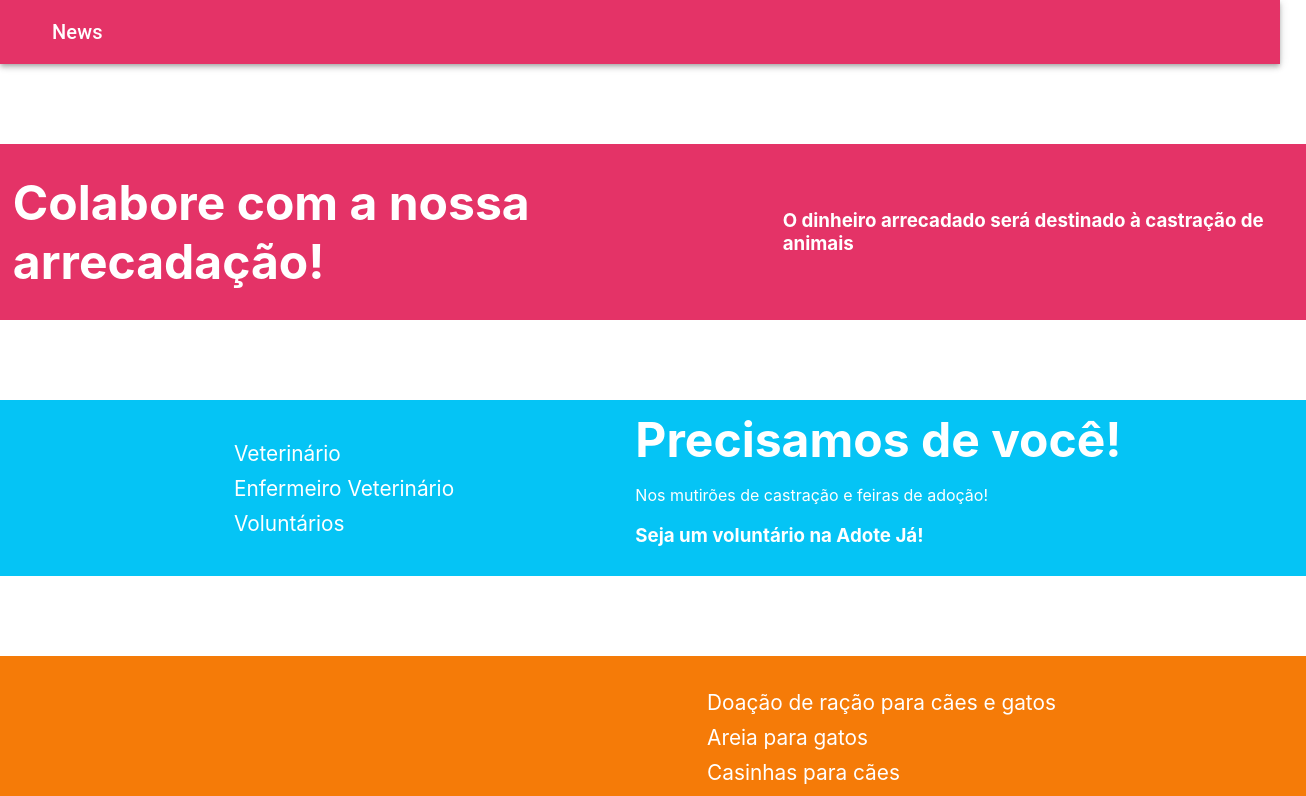
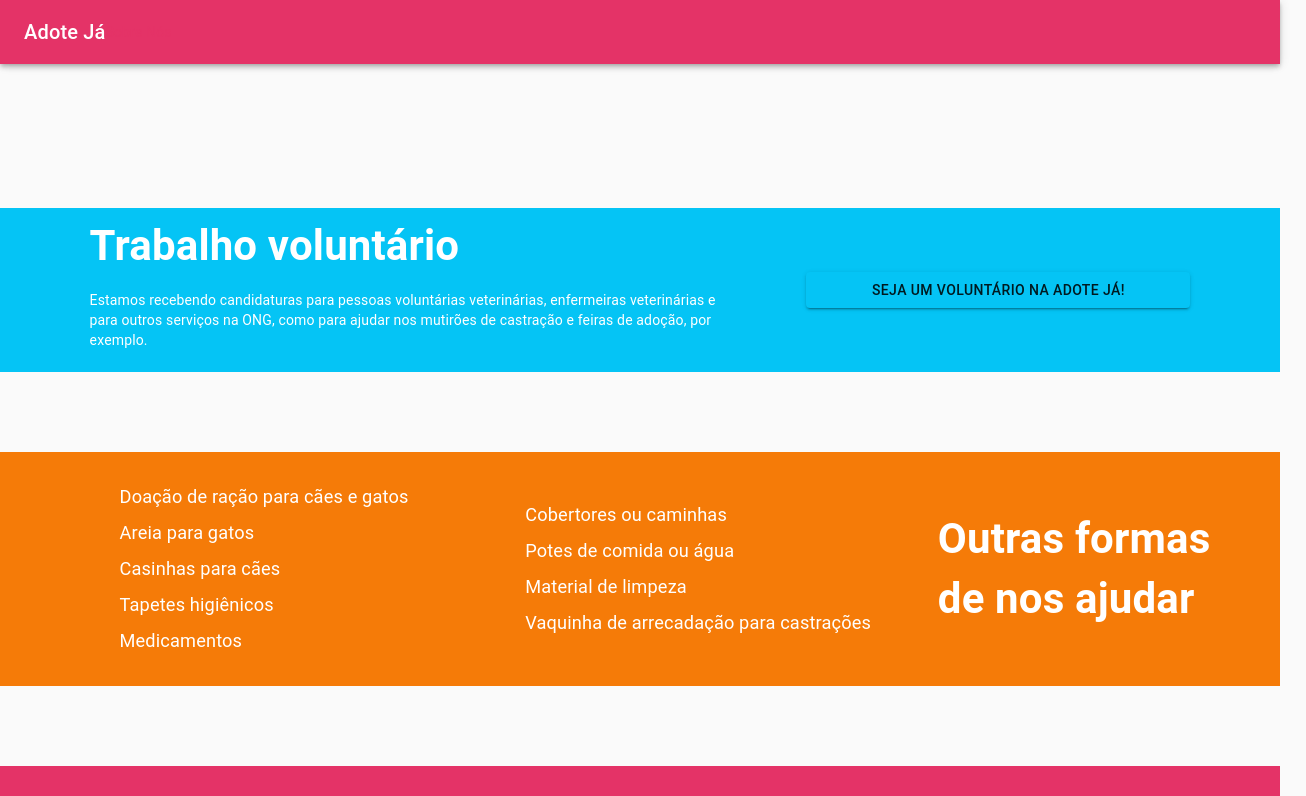
Before and after one commit to ClaraMeirelles/HackatonProvi-Ong-AdoteJa, a React (Create React App) app in the folder Front/adoteja/: page /como-ajudar in a window 1280 px wide. Shown: the top 796 px of the page, 1306 px wide, since content can reach past the window. Built offline with nearby package versions, Linux system fonts and the light colour scheme.

Commit message:
correção dos textos e atualização do header enviado pela Luana

```diff
--- a/Front/adoteja/src/Components/Header/Header.js
+++ b/Front/adoteja/src/Components/Header/Header.js
@@ -1,38 +1,86 @@
 import React from 'react';
-import { makeStyles } from '@material-ui/core/styles';
+import PropTypes from 'prop-types';
 import AppBar from '@material-ui/core/AppBar';
 import Toolbar from '@material-ui/core/Toolbar';
 import Typography from '@material-ui/core/Typography';
-import IconButton from '@material-ui/core/IconButton';
+import { makeStyles } from '@material-ui/core/styles';
+import CssBaseline from '@material-ui/core/CssBaseline';
+import useScrollTrigger from '@material-ui/core/useScrollTrigger';
+import Fab from '@material-ui/core/Fab';
+import Zoom from '@material-ui/core/Zoom';
+import Link from '@material-ui/core/Link';
 
 const useStyles = makeStyles((theme) => ({
   root: {
-    flexGrow: 1,
-  },
-  menuButton: {
-    marginRight: theme.spacing(2),
-  },
-  title: {
-    flexGrow: 1,
+    position: 'fixed',
+    bottom: theme.spacing(2),
+    right: theme.spacing(2),
   },
 }));
 
-export default function Header() {
+function ScrollTop(props) {
+  const { children, window } = props;
   const classes = useStyles();
 
+  const trigger = useScrollTrigger({
+    target: window ? window() : undefined,
+    disableHysteresis: true,
+    threshold: 100,
+  });
+
+  const handleClick = (event) => {
+    const anchor = (event.target.ownerDocument || document).querySelector('#back-to-top-anchor');
+
+    if (anchor) {
+      anchor.scrollIntoView({ behavior: 'smooth', block: 'center' });
+    }
+  };
+
+
+
   return (
-    <div className={classes.root}>
-      <AppBar position="static">
-        <Toolbar>
-          <IconButton edge="start" className={classes.menuButton} color="inherit" aria-label="menu">
+    <Zoom in={trigger}>
+      <div onClick={handleClick} role="presentation" className={classes.root}>
+        {children}
+      </div>
+    </Zoom>
 
-          </IconButton>
-          <Typography variant="h6" className={classes.title}>
-            News
-          </Typography>
-
-        </Toolbar>
-      </AppBar>
-    </div>
   );
 }
+
+ScrollTop.propTypes = {
+  children: PropTypes.element.isRequired,
+
+  window: PropTypes.func,
+};
+
+
+export default function BackToTop(props) {
+  return (
+    <React.Fragment>
+      <CssBaseline />
+      <AppBar>
+        <Toolbar>
+          <Typography variant="h6">Adote Já</Typography>
+
+
+          <Link href="#AboutPage"  variant="body2">
+          Sobre Nós
+
+          </Link>
+        </Toolbar>
+
+      </AppBar>
+      <Toolbar>
+
+      </Toolbar>
+      <Toolbar id="back-to-top-anchor" />
+
+      <ScrollTop {...props}>
+        <Fab color="secondary" size="small" aria-label="scroll back to top">
+
+        </Fab>
+      </ScrollTop>
+    </React.Fragment>
+  );
+  }
--- a/Front/adoteja/src/Constants/theme.js
+++ b/Front/adoteja/src/Constants/theme.js
@@ -9,7 +9,7 @@ export const theme = createTheme({
       main: primaryColor,
     },
     secondary: {
-      main: tercearyColor,
+      main: secondaryColor,
     },
     info: {
       main: tercearyColor,
@@ -17,11 +17,13 @@ export const theme = createTheme({
     white: {
       main: white,
     },
+
     text: {
       primary: white,
       secondary: white,
       terceary: white,
       white: tercearyColor,
+
     },
   },
 });
--- a/Front/adoteja/src/Pages/ApplicationForm/ApplicationForm.js
+++ b/Front/adoteja/src/Pages/ApplicationForm/ApplicationForm.js
@@ -1,6 +1,6 @@
 import { TextField, Select, InputLabel, FormControl, Button } from '@material-ui/core'
 import { useForm } from "../../Hooks/useForm"
-import { ApplicationButton } from './styled'
+import { ApplicationButton, InputText } from './styled'
 
 export default function ApplicationForm() {
     const { form, handleInput, clearInputs } = useForm({
@@ -20,7 +20,7 @@ export default function ApplicationForm() {
     }
     return (
         <form onSubmit={submitForm}>
-            <TextField
+            <InputText
                 name='name'
                 value={form.name}
                 onChange={handleInput}
@@ -28,6 +28,7 @@ export default function ApplicationForm() {
                 label="Nome"
                 variant="outlined"
                 margin='normal'
+                color='default'
                 required
             />
             <TextField
--- a/Front/adoteja/src/Pages/ApplicationForm/styled.js
+++ b/Front/adoteja/src/Pages/ApplicationForm/styled.js
@@ -1,5 +1,6 @@
-import { Button } from "@material-ui/core";
+import { Button, TextField } from "@material-ui/core";
 import styled from "styled-components";
+import { primaryColor } from "../../Constants/colors";
 
 export const ApplicationFormContainer = styled.section`
     display: flex;
@@ -7,18 +8,22 @@ export const ApplicationFormContainer = styled.section`
     align-items: center;
     justify-content: center;
     padding: 16px;
+    color: black !important;
     form{
         display: flex;
         flex-direction: column;
         width: 50vw;
-
+        color:black !important;
         button{
             margin-top: 24px;
         }
-
     }
 `
 
 export const ApplicationButton = styled(Button)`
     border-radius: 30px;
 `
+
+export const InputText = styled(TextField)`
+    color: ${primaryColor};
+`
--- a/Front/adoteja/src/Pages/HomePage/styled.js
+++ b/Front/adoteja/src/Pages/HomePage/styled.js
@@ -23,6 +23,15 @@
                 border-radius: 30px;
             }
         }
+        a{
+            text-decoration:none;
+            color: ${primaryColor};
+            font-weight:bold;
+            cursor: pointer;
+            :hover{
+                text-decoration: underline;
+            }
+        }
     `
 
     export const InfosContainer = styled.div`
@@ -38,7 +47,7 @@
             min-height: fit-content;
             border-radius: 30px;
             padding: 16px 32px;
-            max-width: 15vw;
+            width: 15vw;
             text-align:center;
             opacity: 50%;
             h1{
@@ -81,6 +90,7 @@
         width: 30vw;
         display: block;
         border-color: white;
+        color: white !important;
     `
 
     export const HowToHelp = styled.section`
--- a/Front/adoteja/src/Pages/HowToHelpPage/HowToHelpPage.js
+++ b/Front/adoteja/src/Pages/HowToHelpPage/HowToHelpPage.js
@@ -1,7 +1,8 @@
 import React from "react"
 import { useHistory } from "react-router-dom"
 import Header from "../../Components/Header/Header"
-import { HowToHelpPageContainer, PrimaryColorContainer, SecondaryColorContainer, TercearyColorContainer } from "./styled"
+import { goToApplication } from "../../Routes/coordinator"
+import { HowToHelpPageContainer, PrimaryColorContainer, SecondaryColorContainer, TercearyColorContainer, HowToHelpButton } from "./styled"
 
 
 export default function HowToHelpPage() {
@@ -9,44 +10,41 @@ export default function HowToHelpPage() {
     return (
         <HowToHelpPageContainer>
             <Header />
-            <PrimaryColorContainer>
-                <h1>
-                    Colabore com a nossa arrecadação!
-                </h1>
-                <h3>O dinheiro arrecadado será destinado à castração de animais</h3>
-            </PrimaryColorContainer>
             <SecondaryColorContainer>
-                <ul>
-                    <li>Veterinário</li>
-                    <li>Enfermeiro Veterinário</li>
-                    <li>Voluntários</li>
-                </ul>
                 <div>
-                    <h1>Precisamos de você!</h1>
-                    <p>Nos mutirões de castração e feiras de adoção!</p>
-                    <h3>Seja um voluntário na Adote Já!</h3>
+                    <h1>
+                        Trabalho voluntário
+                    </h1>
+                    <p>
+                        Estamos recebendo candidaturas para pessoas voluntárias veterinárias,
+                        enfermeiras veterinárias e para outros serviços na ONG, como para ajudar nos mutirões de castração e feiras de adoção,
+                        por exemplo.
+                    </p>
                 </div>
+                <HowToHelpButton variant="contained" color='secondary' onClick={() => goToApplication(history)}>
+                    Seja um voluntário na Adote Já!
+                </HowToHelpButton>
             </SecondaryColorContainer>
             <TercearyColorContainer>
-                <h1>Como ajudar?</h1>
                 <ul>
                     <li>Doação de ração para cães e gatos</li>
                     <li>Areia para gatos</li>
                     <li>Casinhas para cães</li>
                     <li>Tapetes higiênicos</li>
                     <li>Medicamentos</li>
+                </ul>
+                <ul>
                     <li>Cobertores ou caminhas</li>
                     <li>Potes de comida ou água</li>
                     <li>Material de limpeza</li>
                     <li>Vaquinha de arrecadação para castrações</li>
                 </ul>
+                <h1>Outras formas<br/> de nos ajudar</h1>
             </TercearyColorContainer>
-        <PrimaryColorContainer>
-            <p>Clínica Veterinária Doutor dos Bichos, R. Antônio Trevisane, 235 - Centro Histórico de São Paulo, Ferraz de Vasconcelos</p>
-            <h1>Endereço de entrega<br/> das doações</h1>
-        </PrimaryColorContainer>
-
-            COMO AJUDAR
+            <PrimaryColorContainer>
+            <h1>Recebemos em</h1>
+                <p>Clínica Veterinária Doutor dos Bichos, R. Antônio Trevisane, 235 - Centro Histórico de São Paulo, Ferraz de Vasconcelos</p>
+            </PrimaryColorContainer>
         </HowToHelpPageContainer>
     )
 }
--- a/Front/adoteja/src/Pages/HowToHelpPage/styled.js
+++ b/Front/adoteja/src/Pages/HowToHelpPage/styled.js
@@ -79,15 +79,10 @@ export const DepoimentsSection = styled.section`
     color: white;
 `
 
-export const HomeButtonDoar = styled(Button)`
+export const HowToHelpButton = styled(Button)`
     width: 30vw;
     display: block;
     border-color: white;
-    color: ${tercearyColor};
+    color: ${secondaryColor};
     background-color: white;
 `
-export const HomeButton = styled(Button)`
-    width: 30vw;
-    display: block;
-    border-color: white;
-`
```
Also changed, not shown: Front/adoteja/src/Pages/HomePage/HomePage.js (+11 -11 lines).
